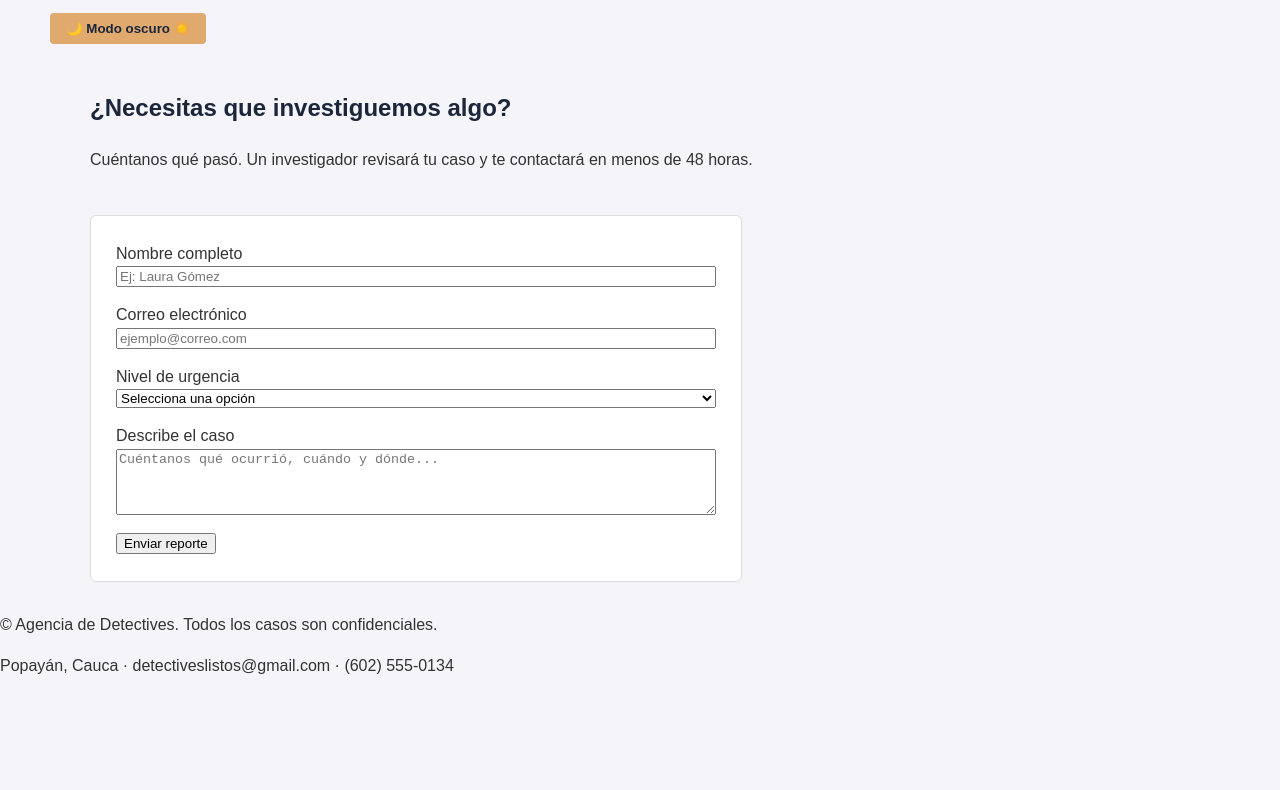
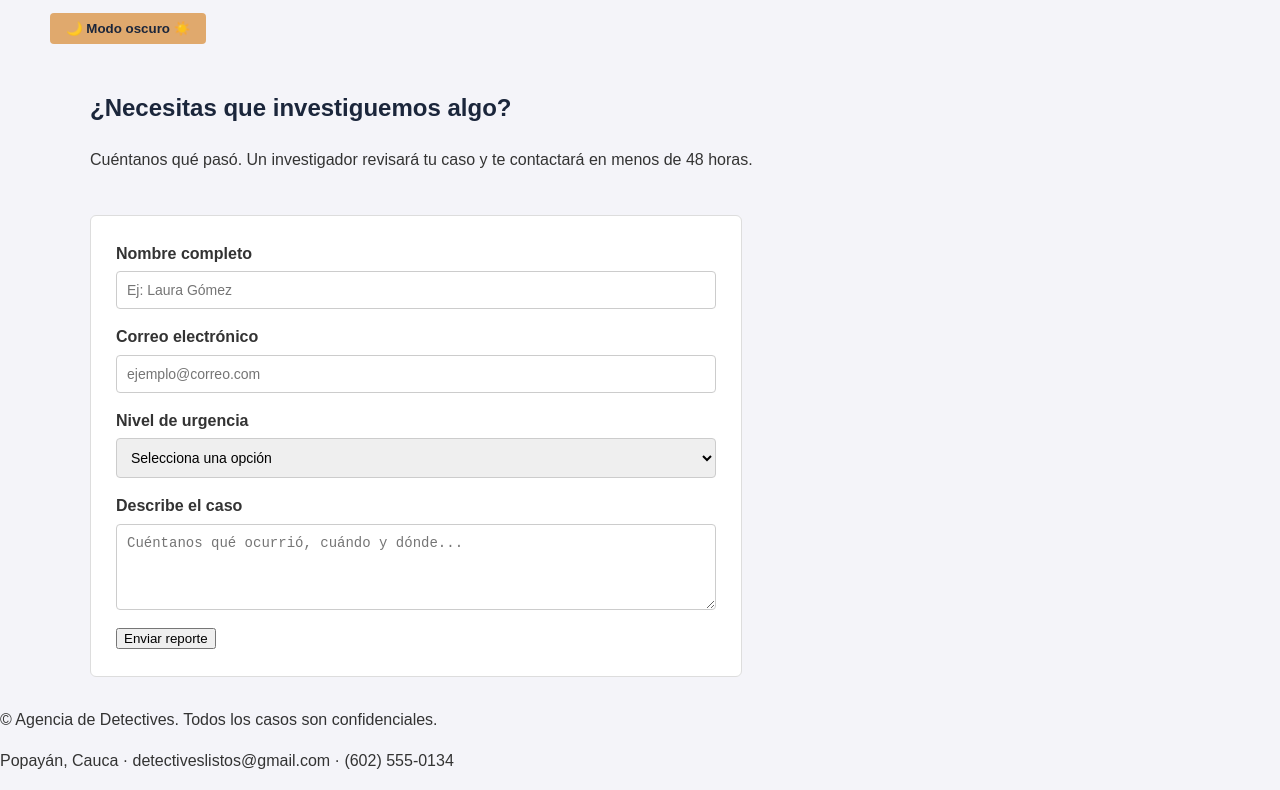
Before and after one commit to caroltroyanou-tech/Agencia-De-Detectives., a plain HTML site: page reportar.html in a window 1280 px wide. Shown: the part 67-857 px from the top of the page. Before the commit the page ends 800 px from the top, so only its background shows below. Drawn offline with Linux system fonts and the light colour scheme.

Commit message:
aplicar formato a etiquetas e inputs del formulario

```diff
--- a/css/estilos.css
+++ b/css/estilos.css
@@ -141,3 +141,15 @@ form div {
     display: flex;
     flex-direction: column;
 }
+
+label {
+    font-weight: bold;
+    margin-bottom: 5px;
+}
+
+input, select, textarea {
+    padding: 10px;
+    border: 1px solid #ccc;
+    border-radius: 4px;
+    font-size: 14px;
+}
```
